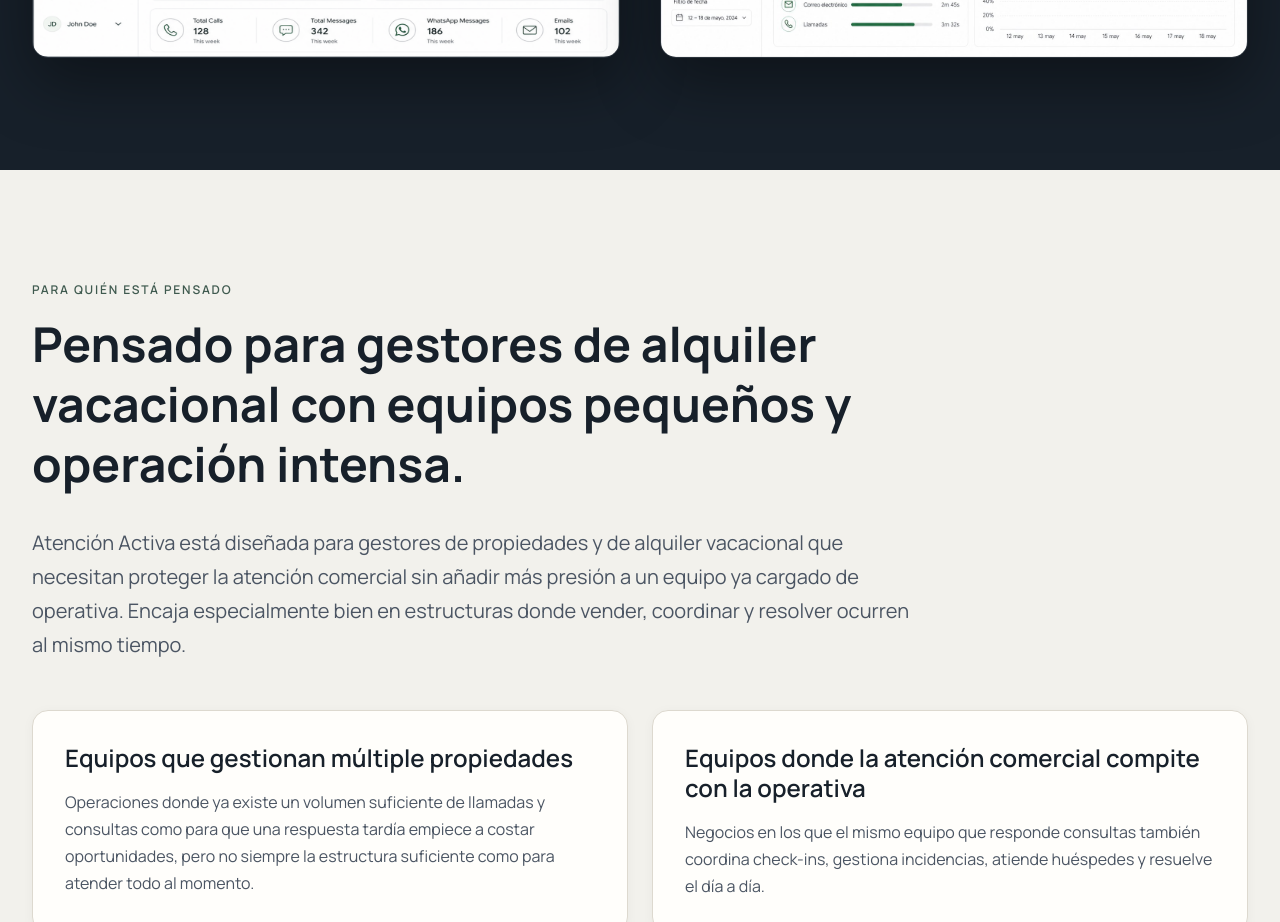
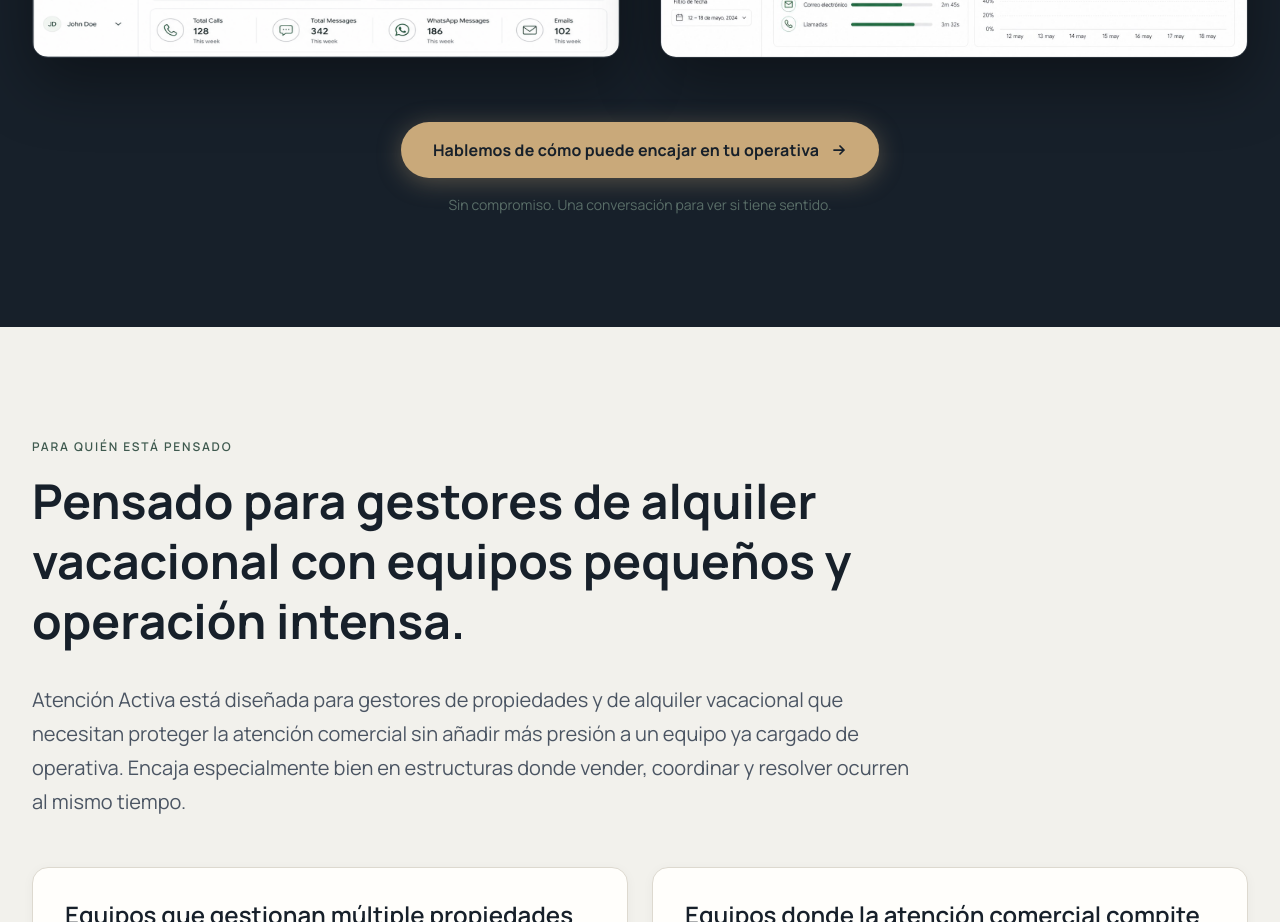
Before and after one commit to Phase4Labs/atencion_activa_web, a React (Vite) app: page / in a window 1280 px wide. Shown: the part 3960-4882 px from the top of the page. Built offline with nearby package versions, Linux system fonts and the light colour scheme; no server answers.

Commit message:
cta button

```diff
--- a/src/app/components/VistaProducto.tsx
+++ b/src/app/components/VistaProducto.tsx
@@ -1,3 +1,5 @@
+import { Link } from 'react-router';
+
 export function VistaProducto() {
   return (
     <section
@@ -139,6 +141,42 @@ export function VistaProducto() {
             </div>
           </div>
         </div>
+
+        {/* CTA */}
+        <div className="mt-16 flex flex-col items-center gap-4 text-center">
+          <Link
+            to="/contacto"
+            className="inline-flex items-center gap-3 px-8 py-4 rounded-full transition-all duration-200"
+            style={{
+              backgroundColor: "#C9A97A",
+              color: "#17202A",
+              fontWeight: 700,
+              fontSize: "1rem",
+              letterSpacing: "0.01em",
+              boxShadow: "0 4px 24px rgba(201, 169, 122, 0.35)",
+              textDecoration: "none",
+            }}
+            onMouseEnter={e => {
+              (e.currentTarget as HTMLAnchorElement).style.backgroundColor = "#D9BB91";
+              (e.currentTarget as HTMLAnchorElement).style.boxShadow = "0 6px 32px rgba(201, 169, 122, 0.5)";
+              (e.currentTarget as HTMLAnchorElement).style.transform = "translateY(-1px)";
+            }}
+            onMouseLeave={e => {
+              (e.currentTarget as HTMLAnchorElement).style.backgroundColor = "#C9A97A";
+              (e.currentTarget as HTMLAnchorElement).style.boxShadow = "0 4px 24px rgba(201, 169, 122, 0.35)";
+              (e.currentTarget as HTMLAnchorElement).style.transform = "translateY(0)";
+            }}
+          >
+            Hablemos de cómo puede encajar en tu operativa
+            <svg width="16" height="16" viewBox="0 0 16 16" fill="none" xmlns="http://www.w3.org/2000/svg">
+              <path d="M3 8h10M9 4l4 4-4 4" stroke="currentColor" strokeWidth="1.75" strokeLinecap="round" strokeLinejoin="round"/>
+            </svg>
+          </Link>
+          <p style={{ color: "#5A6E68", fontSize: "0.875rem" }}>
+            Sin compromiso. Una conversación para ver si tiene sentido.
+          </p>
+        </div>
+
       </div>
     </section>
   );
```
